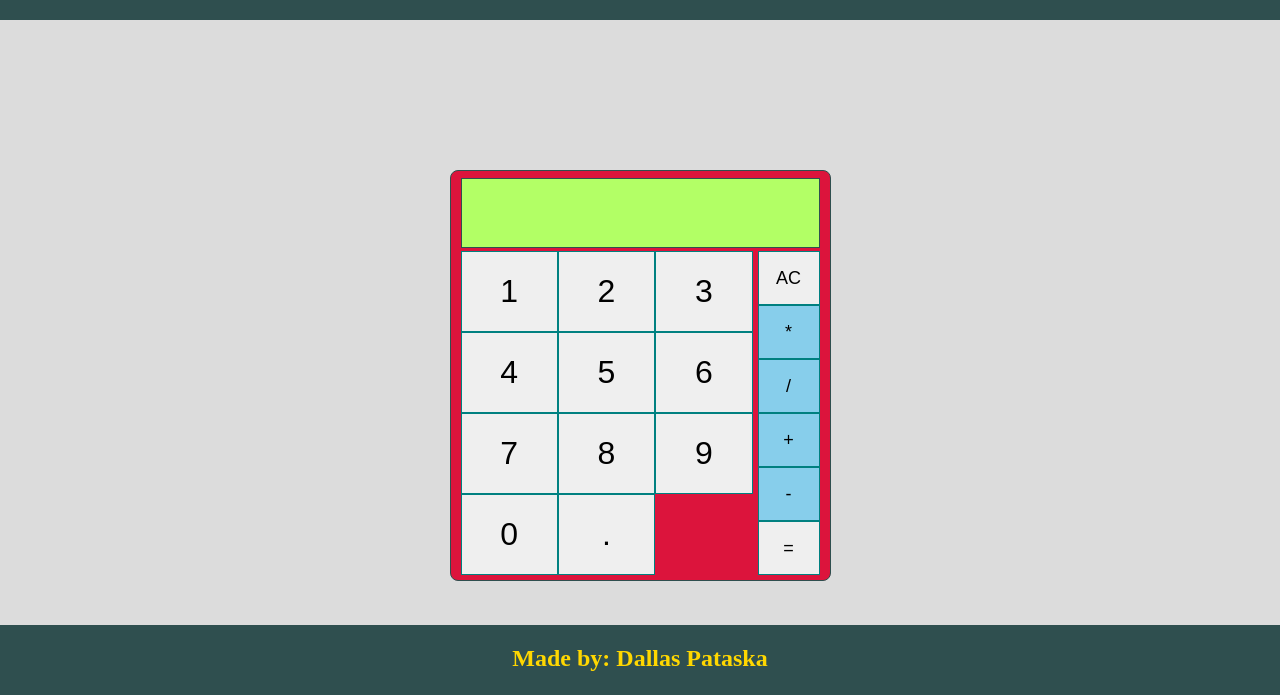
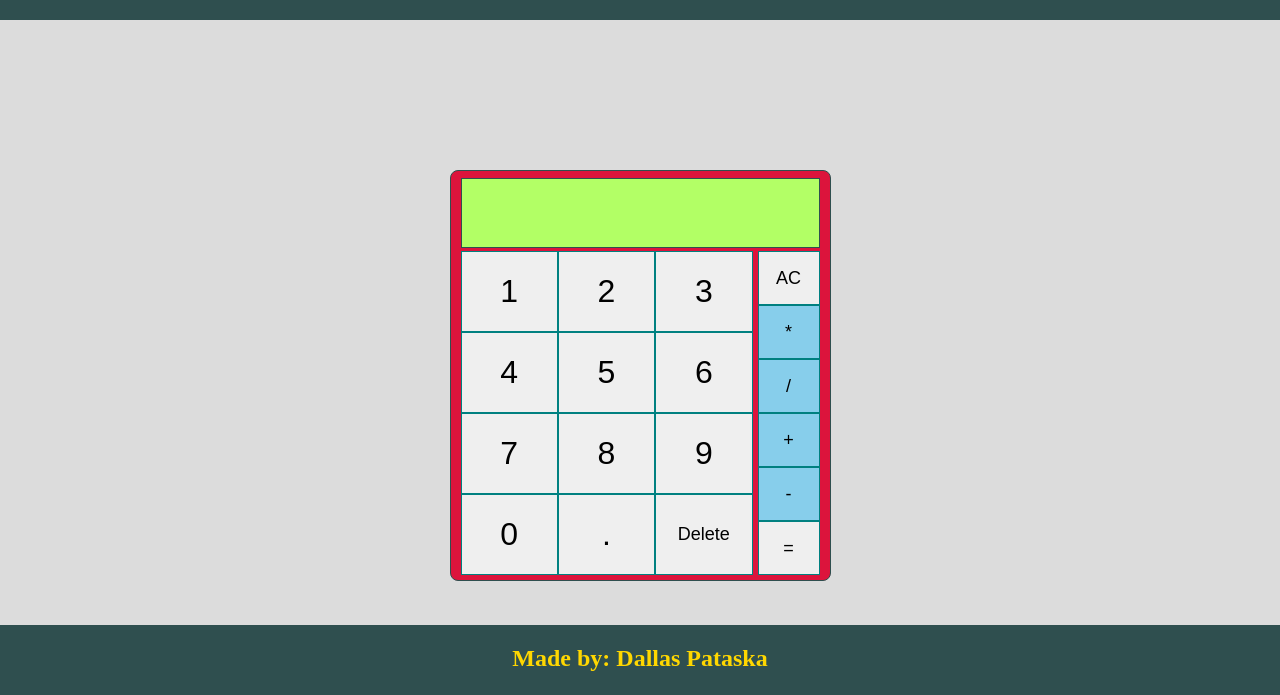
Before and after one commit to pataskad/js-calculator, a plain HTML site: page index.html in a window 1280 px wide. Shown: the part 105-800 px from the top of the page. Drawn offline with Linux system fonts and the light colour scheme.

Commit message:
html framework for delete button (removing last entered value)

```diff
--- a/index.html
+++ b/index.html
@@ -57,6 +57,9 @@
                         <div>
                             <button id="decimal" value=".">.</button>
                         </div>
+                        <div>
+                            <button id="backspace">Delete</button>
+                        </div>
                     </div>
                     <div id="operator-pad">
                         <div>
--- a/styles.css
+++ b/styles.css
@@ -95,6 +95,21 @@ header > h3 {
 #decimal:focus-visible {
     outline: none;
 }
+#backspace {
+    width: 100%;
+    height: 100%;
+    cursor: pointer;
+    font-size: large;
+    border: 1px solid teal;
+}
+#backspace:hover {
+    color: greenyellow;
+    background-color: rgba(220, 20, 60, 0.562);
+    border: 1px solid teal;
+}
+#backspace:focus-visible {
+    outline: none;
+}
 #operator-pad {
     height: 81%;
     width: 17%;
```
